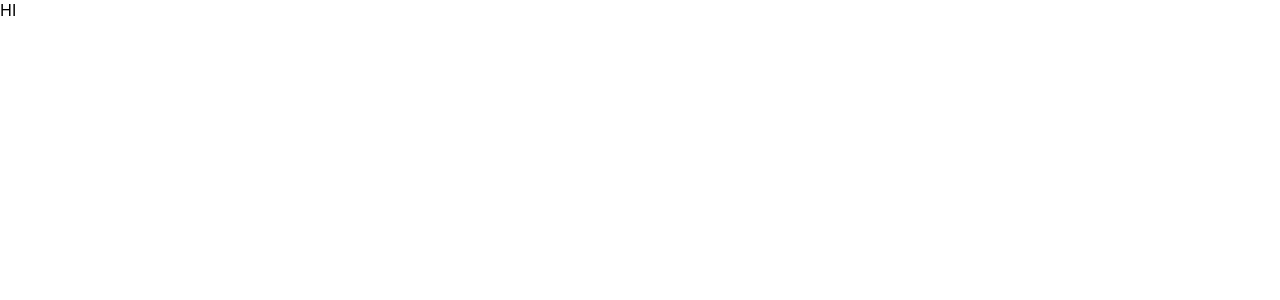
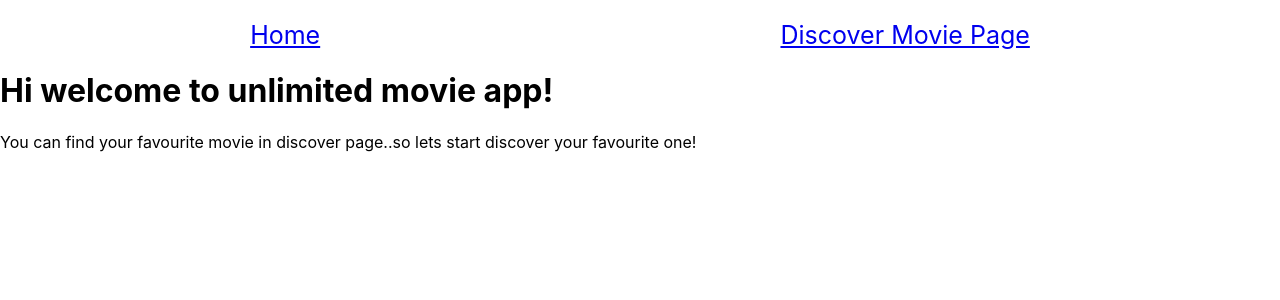
Before and after one commit to TAZKIAJESSY/movie-typescript, a React (Create React App) app: page / in a window 1280 px wide. Shown: the top 300 px of the page. Built offline with nearby package versions, Linux system fonts and the light colour scheme.

Commit message:
navbar componenet

```diff
--- a/package.json
+++ b/package.json
@@ -13,6 +13,8 @@
     "@types/react-redux": "^7.1.16",
     "@types/redux": "^3.6.0",
     "@types/redux-thunk": "^2.1.0",
+    "axios": "^0.21.1",
+    "moment": "^2.29.1",
     "react": "^17.0.2",
     "react-dom": "^17.0.2",
     "react-redux": "^7.2.3",
--- a/src/App.tsx
+++ b/src/App.tsx
@@ -2,12 +2,16 @@ import React from "react";
 import { Switch, Route } from "react-router-dom";
 
 import HomePage from "./pages/HomePage";
+import MovieDiscover from "./pages/MovieDiscover";
+import NavBar from "./components/NavBar";
 
 function App() {
   return (
     <div className="App">
+      <NavBar />
       <Switch>
         <Route exact path="/" component={HomePage} />
+        <Route exact path="/discover" component={MovieDiscover} />
       </Switch>
     </div>
   );
--- /dev/null
+++ b/src/components/MovieItem.tsx
@@ -0,0 +1,3 @@
+export default function MovieItem() {
+  return <div>All movies</div>;
+}
--- /dev/null
+++ b/src/components/NavBar.tsx
@@ -0,0 +1,26 @@
+import { NavLink } from "react-router-dom";
+
+function NavBar() {
+  return (
+    <div
+      style={{
+        margin: 20,
+        fontSize: 25,
+        display: "flex",
+        flexDirection: "row",
+        justifyContent: "space-around",
+        alignItems: "center",
+      }}
+    >
+      <NavLink exact to="/">
+        Home
+      </NavLink>
+
+      <NavLink exact to="/discover">
+        Discover Movie Page
+      </NavLink>
+    </div>
+  );
+}
+
+export default NavBar;
--- a/src/index.tsx
+++ b/src/index.tsx
@@ -4,11 +4,15 @@ import "./index.css";
 import App from "./App";
 import reportWebVitals from "./reportWebVitals";
 import { BrowserRouter as Router } from "react-router-dom";
+import { Provider } from "react-redux";
+import store from "./store";
 
 ReactDOM.render(
   <Router>
     <React.StrictMode>
-      <App />
+      <Provider store={store}>
+        <App />
+      </Provider>
     </React.StrictMode>
   </Router>,
   document.getElementById("root")
--- a/src/pages/HomePage.tsx
+++ b/src/pages/HomePage.tsx
@@ -1,3 +1,11 @@
 export default function HomePage() {
-  return <div>HI</div>;
+  return (
+    <div>
+      <h1>Hi welcome to unlimited movie app!</h1>
+      <p>
+        You can find your favourite movie in discover page..so lets start
+        discover your favourite one!{" "}
+      </p>
+    </div>
+  );
 }
--- /dev/null
+++ b/src/pages/MovieDiscover.tsx
@@ -0,0 +1,9 @@
+import MovieItem from "../components/MovieItem";
+
+export default function MovieDiscover() {
+  return (
+    <div>
+      <MovieItem />
+    </div>
+  );
+}
--- /dev/null
+++ b/src/store/index.tsx
@@ -0,0 +1,21 @@
+// src/store/index.ts
+import { createStore, applyMiddleware, compose, combineReducers } from "redux";
+import ReduxThunk from "redux-thunk";
+// import someFeatureReducer from "./someFeature/reducer";
+
+const rootReducer = combineReducers({
+  // someFeature: someFeatureReducer
+  // etc...
+});
+
+const devTools = (window as any).__REDUX_DEVTOOLS_EXTENSION__
+  ? (window as any).__REDUX_DEVTOOLS_EXTENSION__()
+  : (x: any) => x;
+
+const enhancer = compose(applyMiddleware(ReduxThunk), devTools);
+
+const store = createStore(rootReducer, enhancer);
+
+export default store;
+
+export type ReduxState = ReturnType<typeof rootReducer>;
```
Also changed, not shown: 1 other file (tests, documents, lock files or other folders).
